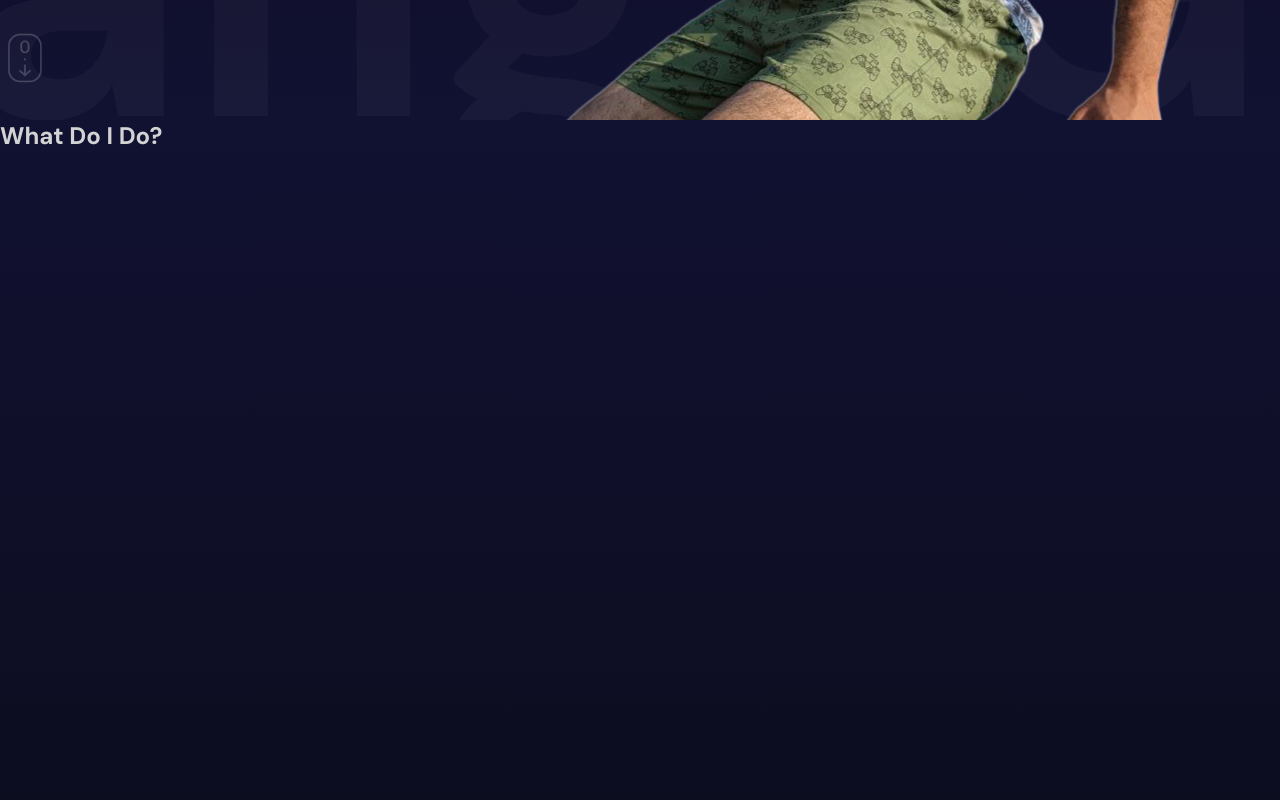
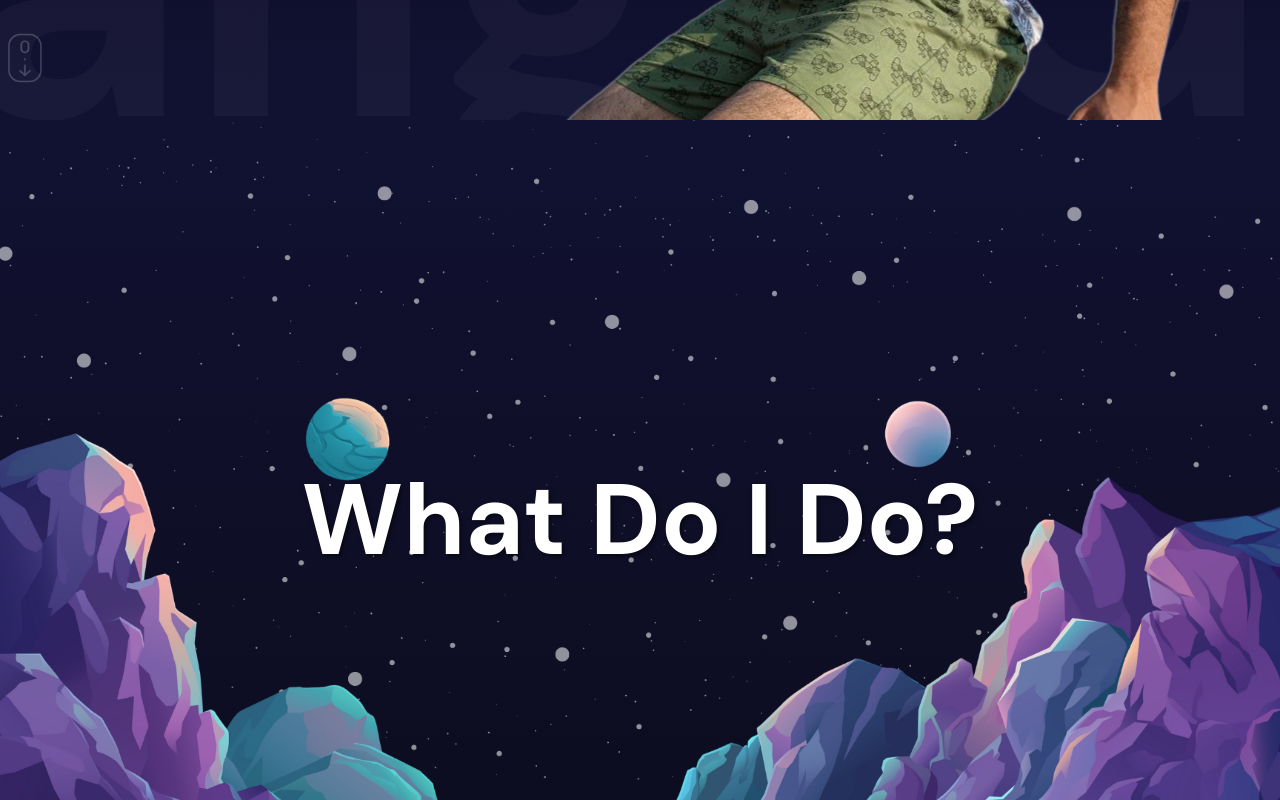
Before and after one commit to Rajat-Lavekar/rj-portfolio, a React (Vite) app: page / in a window 1280 px wide. Shown: the part 680-1480 px from the top of the page. Built offline with nearby package versions, Linux system fonts and the light colour scheme.

Commit message:
Parallax updated with transitions

```diff
--- a/src/components/parallax/Parallax.jsx
+++ b/src/components/parallax/Parallax.jsx
@@ -1,10 +1,22 @@
 import "./parallax.scss"
-// import {motion} from "framer-motion"
+import {useRef} from "react";
+import {motion, useScroll, useTransform} from "framer-motion"
 
 export const Parallax = ({type}) => {
-  return (
-    <div
+
+    const ref = useRef();
+    const {scrollYProgress} = useScroll({
+        target: ref,
+        offset: ["start start", "end start"],
+    });
+
+    const yBg = useTransform(scrollYProgress, [0, 1], ["0%", "100%"]);
+    const yTxt = useTransform(scrollYProgress, [0, 1], ["0%", "500%"]);
+
+    return (
+    <motion.div
         className="parallax"
+        ref={ref}
         style={{
             background:
               type === "services"
@@ -12,10 +24,20 @@
                 : "linear-gradient(180deg, #111132, #505064)", // On acheivements slide
         }}
     >
-        <h1>{type==="services" ? "What Do I Do?" : "What I have done?"}</h1>
-        <div className="mountains"></div>
-        <div className="planets"></div>
-        <div className="stars"></div>
-    </div>
+        <motion.h1 style={{y: yTxt}}>
+            {type==="services" ? "What Do I Do?" : "What have I worked on?"}
+        </motion.h1>
+        <motion.div className="mountains"></motion.div>
+        <motion.div
+            className="planets"
+            style={{
+                y: yBg,
+                backgroundImage: `url(${
+                type === "services" ? "/planets.png" : "/sun.png"
+                })`,
+            }}>
+        </motion.div>
+        <motion.div style={{x: yBg}} className="stars"></motion.div>
+    </motion.div>
   )
 }
--- a/src/components/parallax/parallax.scss
+++ b/src/components/parallax/parallax.scss
@@ -1,4 +1,45 @@
 .parallax{
     width: 100%;
     height: 100%;
+    position: relative;
+    display: flex;
+    justify-content: center;
+    align-items: center;
+    overflow: hidden;
+
+    h1{
+        font-size: 100px;
+        color: white;
+        text-shadow: 2px 2px 4px rgba(0, 0, 0, 0.5);
+    }
+
+    .mountains{
+        background-image: url("/mountains.png");
+        background-size: cover;
+        background-position: bottom;
+        width: 100%;
+        height: 100%;
+        position: absolute;
+        z-index: 3;
+    }
+
+    .planets{
+        background-image: url("/planets.png");
+        background-size: cover;
+        background-position: bottom;
+        width: 100%;
+        height: 100%;
+        position: absolute;
+        z-index: 2;
+    }
+
+    .stars{
+        background-image: url("/stars.png");
+        background-size: cover;
+        background-position: bottom;
+        width: 100%;
+        height: 100%;
+        position: absolute;
+        z-index: 1;
+    }
 }
--- a/src/components/sidebar/sidebar.scss
+++ b/src/components/sidebar/sidebar.scss
@@ -7,6 +7,7 @@
     color: black;
 
     .bg{
+        z-index: 900;
         position: fixed;
         top: 0;
         left: 0;
@@ -33,6 +34,7 @@
     }
 
     button{
+        z-index: 900;
         width: 50px;
         height: 50px;
         border-radius: 50%;
```
Also changed, not shown: public/planets_2.png (added).
